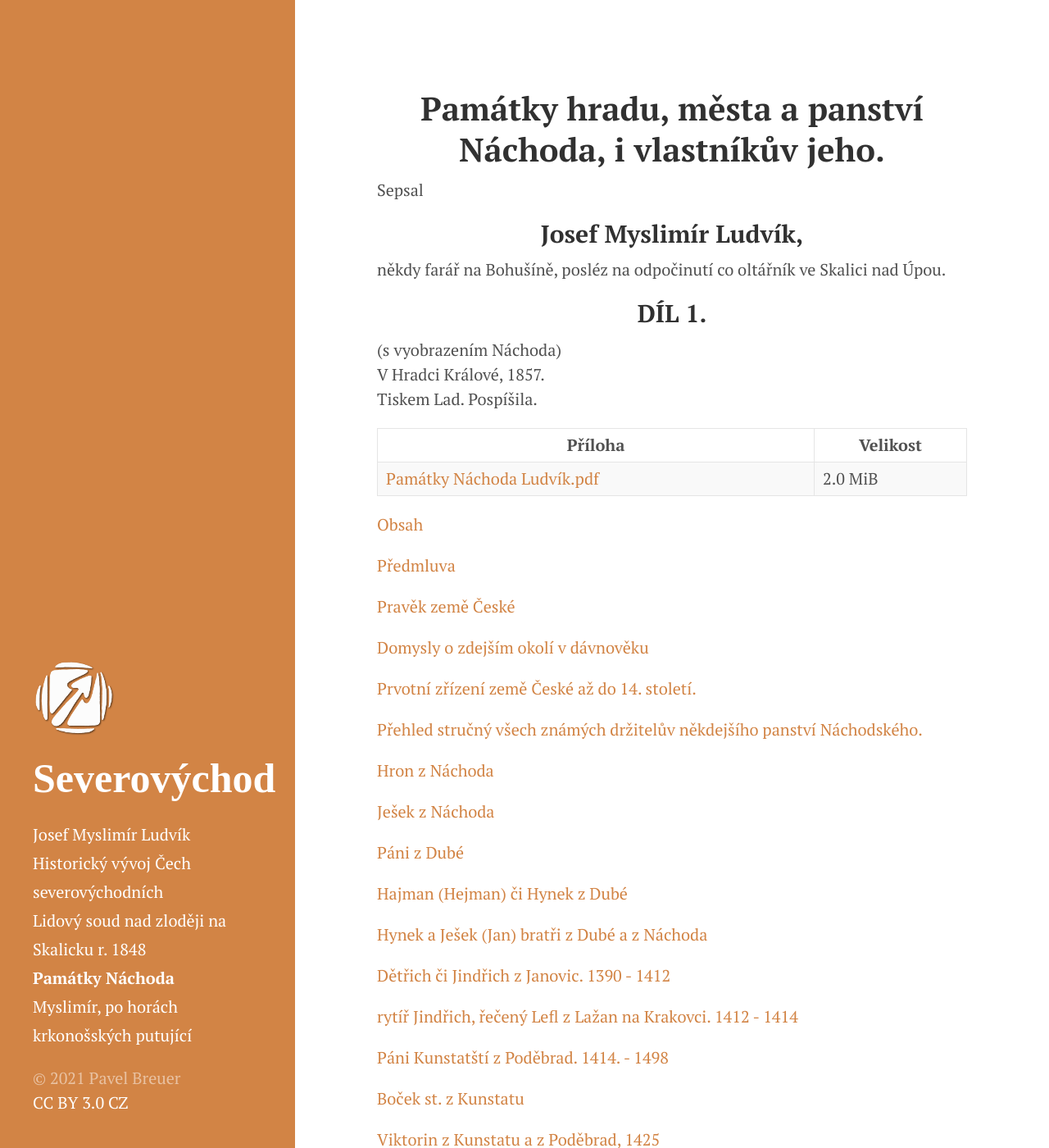
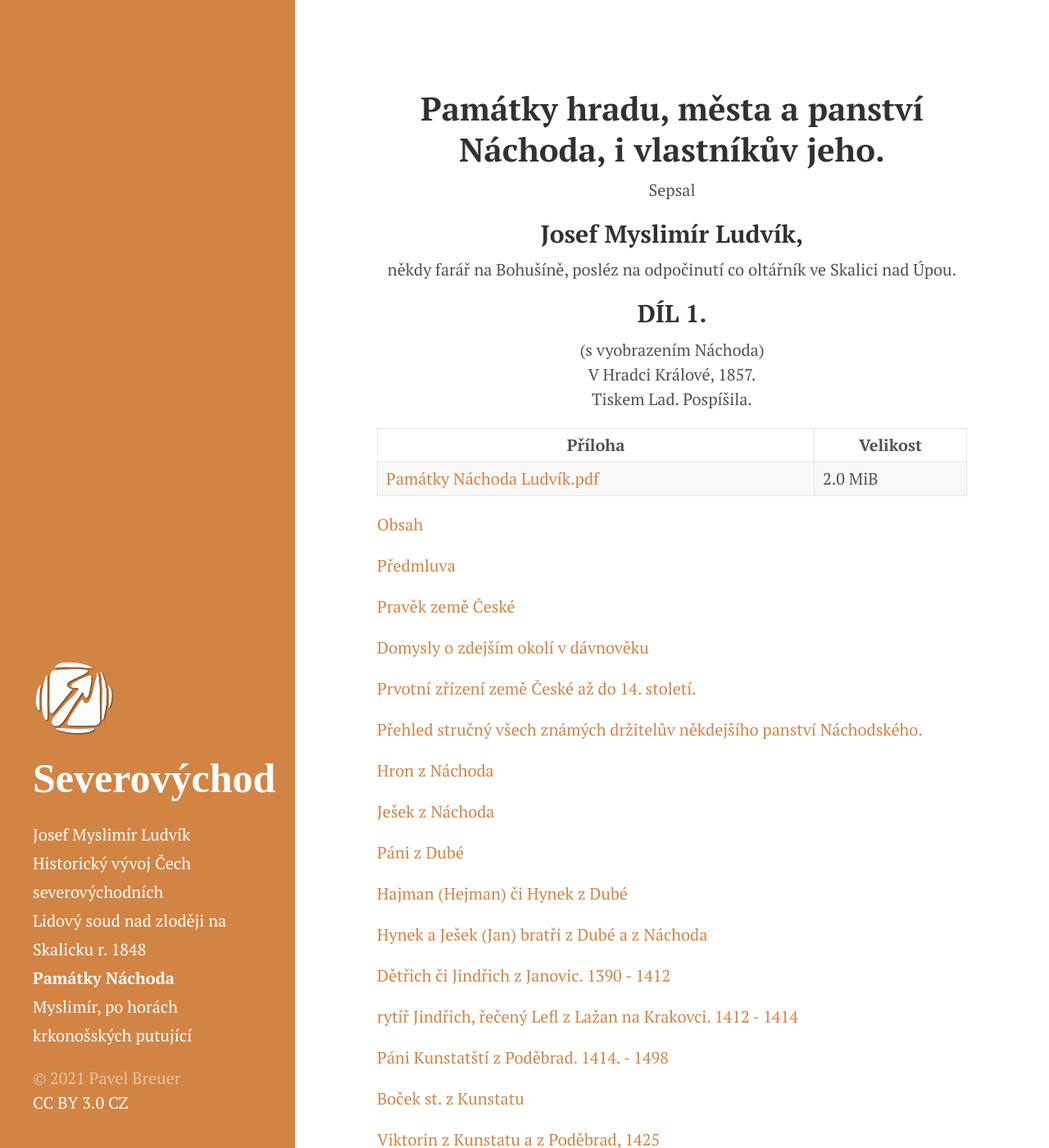
Before and after one commit to j123b567/severovychod.jaybee.cz, a Jekyll site: the page built from pamatky-nachoda.md, in a window 1280 px wide and 1400 px high. Shown: the whole window at 82% size. Built offline with Jekyll 4.4.1, drawn with Linux system fonts in a browser that asks for light colours; our own code applies the rules of GitHub Pages for plain Markdown files.

Commit message:
Fix styles

```diff
--- a/pamatky-nachoda.md
+++ b/pamatky-nachoda.md
@@ -2,7 +2,12 @@
 title: Památky Náchoda
 order: 40
 ---
-<div markdown="1" style="text-align: center">
+<style>
+.center, .center p{
+ text-align: center;
+}
+</style>
+<div markdown="1" class="center">
 
 # Památky hradu, města a panství Náchoda, i vlastníkův jeho.
 
--- a/public/css/severovychod.css
+++ b/public/css/severovychod.css
@@ -8,7 +8,7 @@
 }
 
 .footnotes > ol {
-    list-style: none;
+    list-style: none !important;
     counter-reset: footnote-counter;
     margin: 0;
     padding: 0;
@@ -16,14 +16,14 @@
 
 .footnotes > ol > li {
     counter-increment: footnote-counter;
-    display: flex;
 }
 
 .footnotes > ol > li:before {
     content: counter(footnote-counter);
     font-size: smaller;
-    margin-right: 0.5rem;
+    margin-left: -1.5rem;
     vertical-align: super;
+    float: left;
 }
 
 .page ol {
```
Also changed, not shown: historicky-vyvoj-cech-severovychodnich.md (+1 -1 lines), myslimir-po-horach-krkonosskych-putujici.md (+3 -2 lines).
